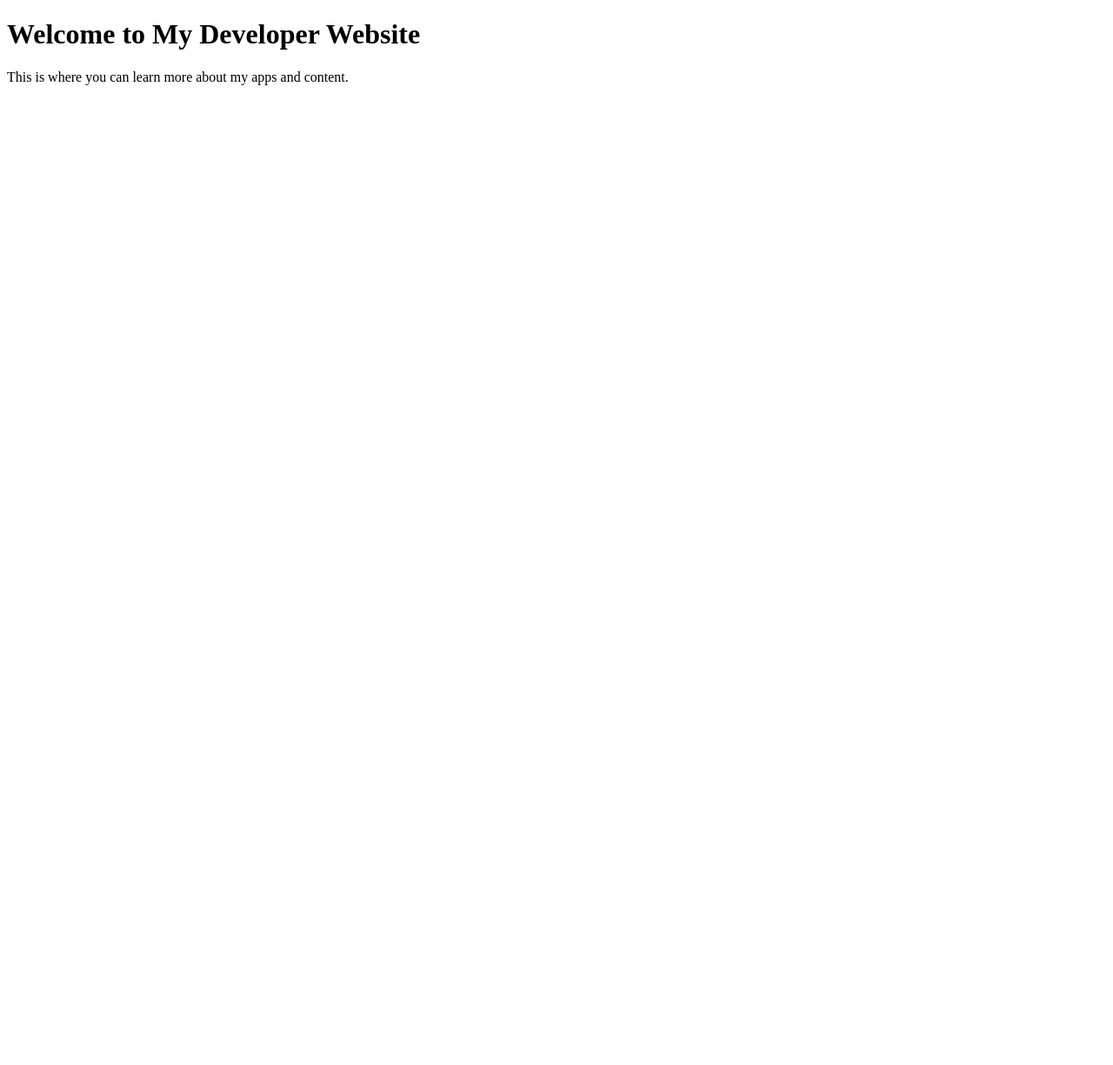
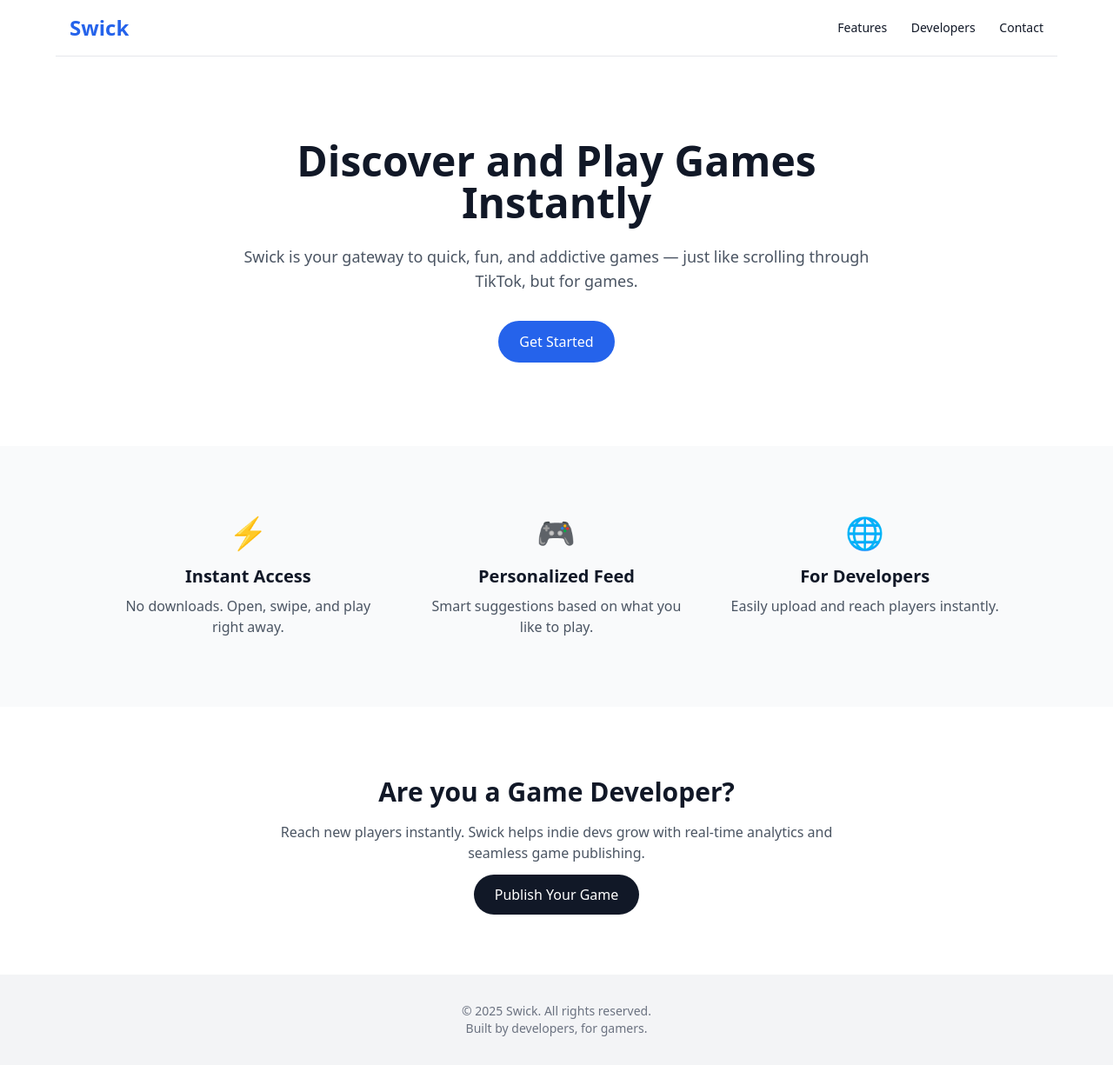
Before and after one commit to Temporary952/Temporary952.github.io, a plain HTML site: page index.html in a window 1280 px wide. Shown: the whole page at 87% size. Before the commit the page ends 800 px from the top, so only its background shows below. Drawn offline with nearby package versions, Linux system fonts and the light colour scheme.

Commit message:
Update index.html

```diff
--- a/index.html
+++ b/index.html
@@ -1,12 +1,77 @@
 <!DOCTYPE html>
 <html lang="en">
-<head>
-    <meta charset="UTF-8">
-    <meta name="viewport" content="width=device-width, initial-scale=1.0">
-    <title>My Developer Website</title>
-</head>
-<body>
-    <h1>Welcome to My Developer Website</h1>
-    <p>This is where you can learn more about my apps and content.</p>
-</body>
+  <head>
+    <meta charset="UTF-8" />
+    <meta name="viewport" content="width=device-width, initial-scale=1.0" />
+    <title>Swick — Discover Games Instantly</title>
+    <script src="https://cdn.tailwindcss.com"></script>
+  </head>
+  <body class="bg-white text-gray-900 font-sans">
+    <!-- Navbar -->
+    <header class="p-4 border-b flex justify-between items-center max-w-6xl mx-auto">
+      <h1 class="text-2xl font-bold text-blue-600">Swick</h1>
+      <nav class="space-x-6 text-sm font-medium">
+        <a href="#features" class="hover:text-blue-600">Features</a>
+        <a href="#developers" class="hover:text-blue-600">Developers</a>
+        <a href="#contact" class="hover:text-blue-600">Contact</a>
+      </nav>
+    </header>
+
+    <!-- Hero Section -->
+    <section class="py-24 px-4 text-center max-w-3xl mx-auto">
+      <h2 class="text-4xl md:text-5xl font-bold leading-tight mb-6">
+        Discover and Play Games Instantly
+      </h2>
+      <p class="text-gray-600 text-lg mb-8">
+        Swick is your gateway to quick, fun, and addictive games — just like scrolling through TikTok, but for games.
+      </p>
+      <a
+        href="#"
+        class="inline-block bg-blue-600 text-white px-6 py-3 rounded-full font-medium hover:bg-blue-700 transition"
+        >Get Started</a
+      >
+    </section>
+
+    <!-- Features -->
+    <section id="features" class="py-20 bg-gray-50 px-4">
+      <div class="max-w-5xl mx-auto grid md:grid-cols-3 gap-10 text-center">
+        <div>
+          <div class="text-blue-600 text-4xl mb-4">⚡</div>
+          <h3 class="text-xl font-semibold mb-2">Instant Access</h3>
+          <p class="text-gray-600">No downloads. Open, swipe, and play right away.</p>
+        </div>
+        <div>
+          <div class="text-blue-600 text-4xl mb-4">🎮</div>
+          <h3 class="text-xl font-semibold mb-2">Personalized Feed</h3>
+          <p class="text-gray-600">Smart suggestions based on what you like to play.</p>
+        </div>
+        <div>
+          <div class="text-blue-600 text-4xl mb-4">🌐</div>
+          <h3 class="text-xl font-semibold mb-2">For Developers</h3>
+          <p class="text-gray-600">Easily upload and reach players instantly.</p>
+        </div>
+      </div>
+    </section>
+
+    <!-- Developer Call to Action -->
+    <section id="developers" class="py-20 px-4 text-center">
+      <div class="max-w-2xl mx-auto">
+        <h2 class="text-3xl font-bold mb-4">Are you a Game Developer?</h2>
+        <p class="text-gray-600 mb-6">
+          Reach new players instantly. Swick helps indie devs grow with real-time analytics and seamless game publishing.
+        </p>
+        <a
+          href="#"
+          class="bg-gray-900 text-white px-6 py-3 rounded-full font-medium hover:bg-gray-700 transition"
+          >Publish Your Game</a
+        >
+      </div>
+    </section>
+
+    <!-- Footer -->
+    <footer id="contact" class="bg-gray-100 py-8 text-center text-sm text-gray-500">
+      <p>&copy; 2025 Swick. All rights reserved.</p>
+      <p>Built by developers, for gamers.</p>
+    </footer>
+  </body>
 </html>
```
